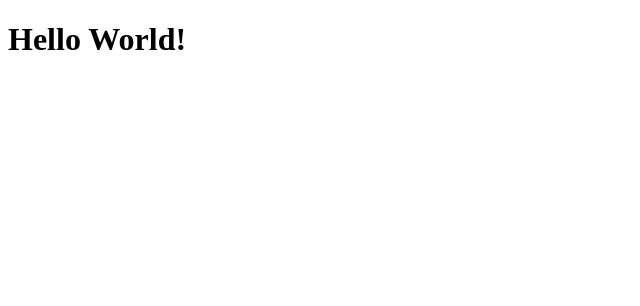
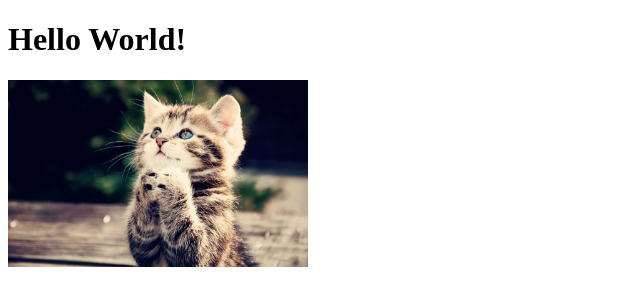
Before and after one commit to toyshell/728-html, a plain HTML site: page index.html in a window 1280 px wide. Shown: the whole page, without its empty margins (0-640 px from the left). Drawn offline with Linux system fonts and the light colour scheme.

Commit message:
Added image

```diff
--- a/index.html
+++ b/index.html
@@ -4,10 +4,10 @@
     <meta charset="UTF-8">
     <meta http-equiv="X-UA-Compatible" content="IE=edge">
     <meta name="viewport" content="width=h1, initial-scale=1.0">
-    <title>Document</title>
+    <title>Cat Child</title>
 </head>
 <body>
     <h1>Hello World!</h1>
-
+    <img width="300" src="img/cat.jpeg" alt="cat child">
 </body>
 </html>
```
Also changed, not shown: img/cat.jpeg (added).
